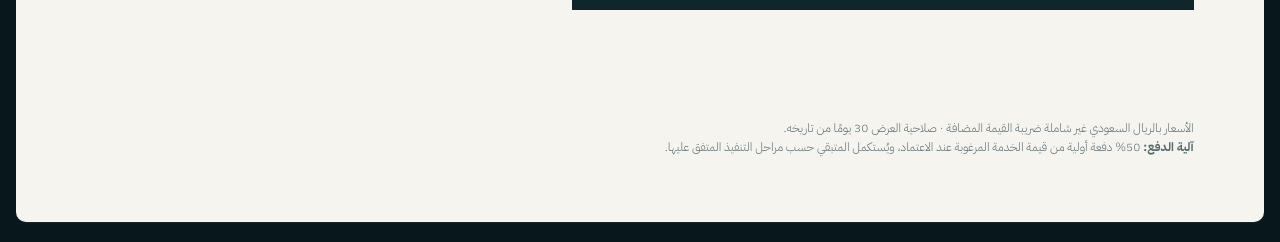
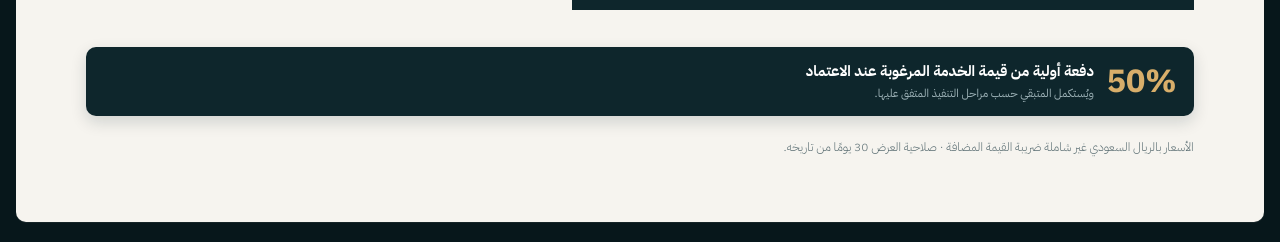
Before and after one commit to osama0561/nahr-proposal-generator, a website: page public/nafoud-proposal-review.html in a window 1280 px wide. Shown: the part 9916-10158 px from the top of the page. Drawn offline with Linux system fonts and the light colour scheme.

Commit message:
fix: make payment terms prominent

```diff
--- a/public/nafoud-proposal-review.html
+++ b/public/nafoud-proposal-review.html
@@ -183,6 +183,10 @@ ol.seq .d{font-size:1.15cqw;font-weight:300;color:var(--mute);line-height:1.65;m
 .price-old{display:inline-block;position:relative;color:var(--mute);font-weight:600;margin-inline-end:.5cqw}
 .price-old::after{content:"";position:absolute;left:-.2em;right:-.2em;top:52%;height:.12em;background:var(--alert);transform:rotate(-7deg);border-radius:10px}
 .price-free{display:inline-block;background:rgba(185,134,59,.16);color:var(--brass);font-weight:700;border-radius:999px;padding:.2cqw .75cqw;white-space:nowrap}
+.payment-banner{margin-top:1.55cqw;background:var(--ink);color:#fff;border-radius:10px;padding:1.25cqw 1.55cqw;display:grid;grid-template-columns:auto 1fr;gap:1.15cqw;align-items:center;box-shadow:0 .55cqw 1.4cqw rgba(14,38,44,.16)}
+.payment-banner .pct{direction:ltr;unicode-bidi:isolate;font-size:2.9cqw;font-weight:800;color:var(--brass-lt);line-height:1;white-space:nowrap}
+.payment-banner .txt{font-size:1.33cqw;font-weight:700;line-height:1.55;color:#fff}
+.payment-banner .subtxt{display:block;margin-top:.25cqw;font-size:1.02cqw;font-weight:400;color:var(--mute-dk);line-height:1.45}
 .hire-card .stat{font-size:3.4cqw}
 .hire-card p{font-size:1.15cqw;line-height:1.65}
 .option-grid{display:grid;grid-template-columns:repeat(4,1fr);gap:1.1cqw}
@@ -196,7 +200,7 @@ ol.seq .d{font-size:1.15cqw;font-weight:300;color:var(--mute);line-height:1.65;m
 @media (max-width:860px){
   .brand-logo{position:absolute;top:14px;right:16px;left:auto;width:72px}.cover .brand-logo{width:92px;top:18px;right:18px;left:auto}
   .client-logo{position:absolute;top:14px;left:16px;right:auto;width:46px;height:46px}.cover .client-logo{width:112px;height:auto;top:18px;left:18px;right:auto}.cover .cover-rule{display:none}.cover .cover-body{max-width:none;padding-top:62px}.cover .cover-tag{font-size:12px;padding:6px 10px}.cover .cover-card{grid-template-columns:1fr;max-width:none;gap:10px}.cover .cover-card div{font-size:13px;padding:12px}
-  .option-grid{grid-template-columns:1fr;gap:12px}.option-card{padding:16px;min-height:0}.option-card h3{font-size:17px}.option-card .price{font-size:22px}.option-card p,.hire-card p{font-size:14px}
+  .option-grid{grid-template-columns:1fr;gap:12px}.option-card{padding:16px;min-height:0}.option-card h3{font-size:17px}.option-card .price{font-size:22px}.option-card p,.hire-card p{font-size:14px}.payment-banner{grid-template-columns:1fr;padding:14px;margin-top:14px}.payment-banner .pct{font-size:28px}.payment-banner .txt{font-size:15px}.payment-banner .subtxt{font-size:13px}
 }
 
 
@@ -552,7 +556,13 @@ ol.seq .d{font-size:1.15cqw;font-weight:300;color:var(--mute);line-height:1.65;m
       <p style="margin-top:.9cqw;color:rgba(255,255,255,.92)">بعبارة أخرى: المقابل ليس تكلفة تدريب فقط، بل نقل قدرة داخلية قابلة للتكرار على مستوى الطبقة الإشرافية.</p>
     </div>
   </div>
-  <p class="foot">الأسعار بالريال السعودي غير شاملة ضريبة القيمة المضافة · صلاحية العرض 30 يومًا من تاريخه.<br><b>آلية الدفع:</b> 50% دفعة أولية من قيمة الخدمة المرغوبة عند الاعتماد، ويُستكمل المتبقي حسب مراحل التنفيذ المتفق عليها.</p>
+  <div class="payment-banner">
+    <div class="pct">50%</div>
+    <div class="txt">دفعة أولية من قيمة الخدمة المرغوبة عند الاعتماد
+      <span class="subtxt">ويُستكمل المتبقي حسب مراحل التنفيذ المتفق عليها.</span>
+    </div>
+  </div>
+  <p class="foot">الأسعار بالريال السعودي غير شاملة ضريبة القيمة المضافة · صلاحية العرض 30 يومًا من تاريخه.</p>
 </section>
 
 <!-- 15 -->
--- a/scripts/verify-nafoud-review.js
+++ b/scripts/verify-nafoud-review.js
@@ -15,7 +15,7 @@ const { chromium } = require('playwright');
       hasAuditFree: document.body.textContent.includes('مشمولة مجانًا'),
       hasHireComparison: document.body.textContent.includes('11,667 ريال'),
       hasModularPage: document.body.textContent.includes('مرونة الاعتماد'),
-      hasPaymentTerms: document.body.textContent.includes('50% دفعة أولية'),
+      hasPaymentTerms: !!document.querySelector('.payment-banner') && document.querySelector('.payment-banner').textContent.includes('50%') && document.querySelector('.payment-banner').textContent.includes('دفعة أولية'),
       nums
     };
   });
```
Also changed, not shown: 1 other file.
